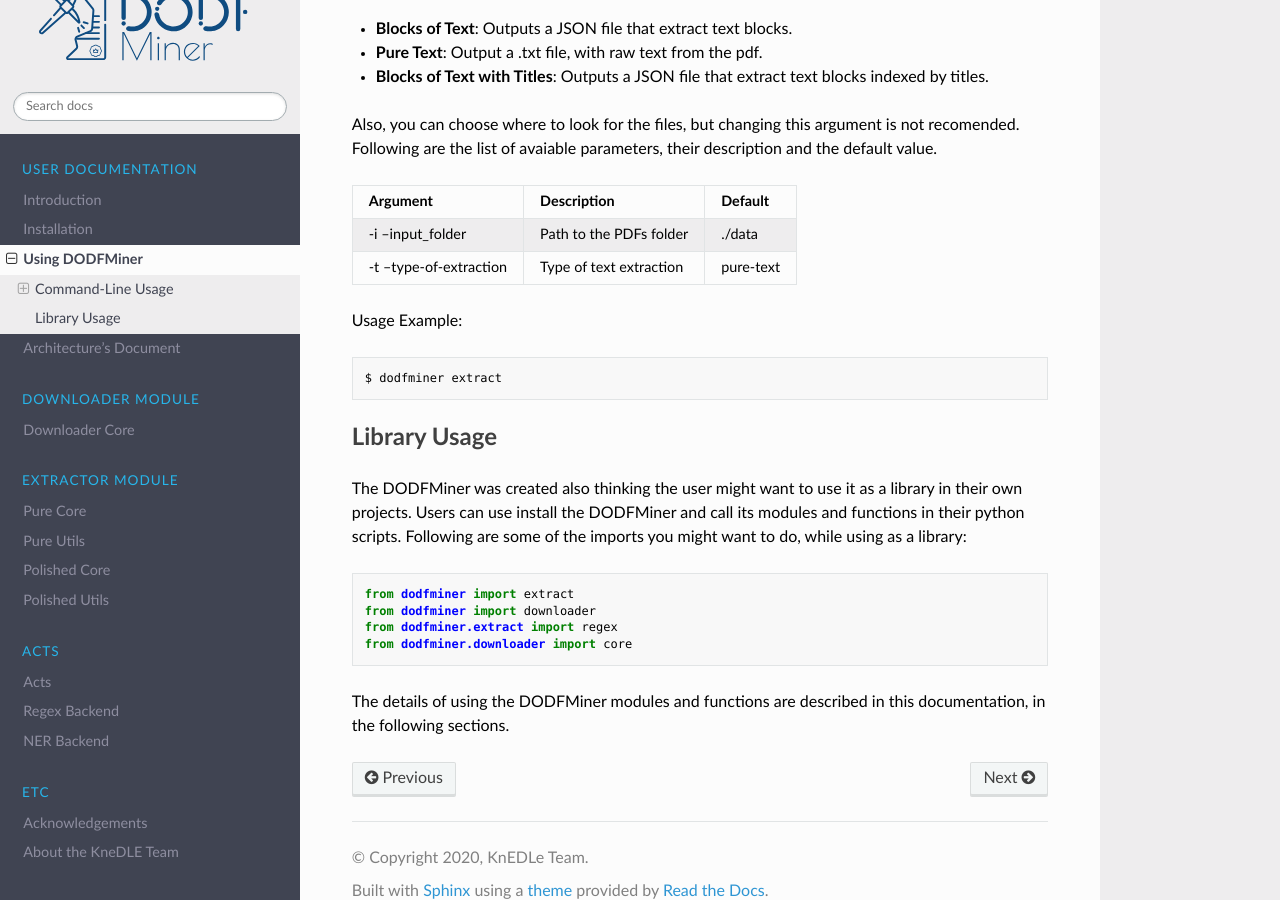
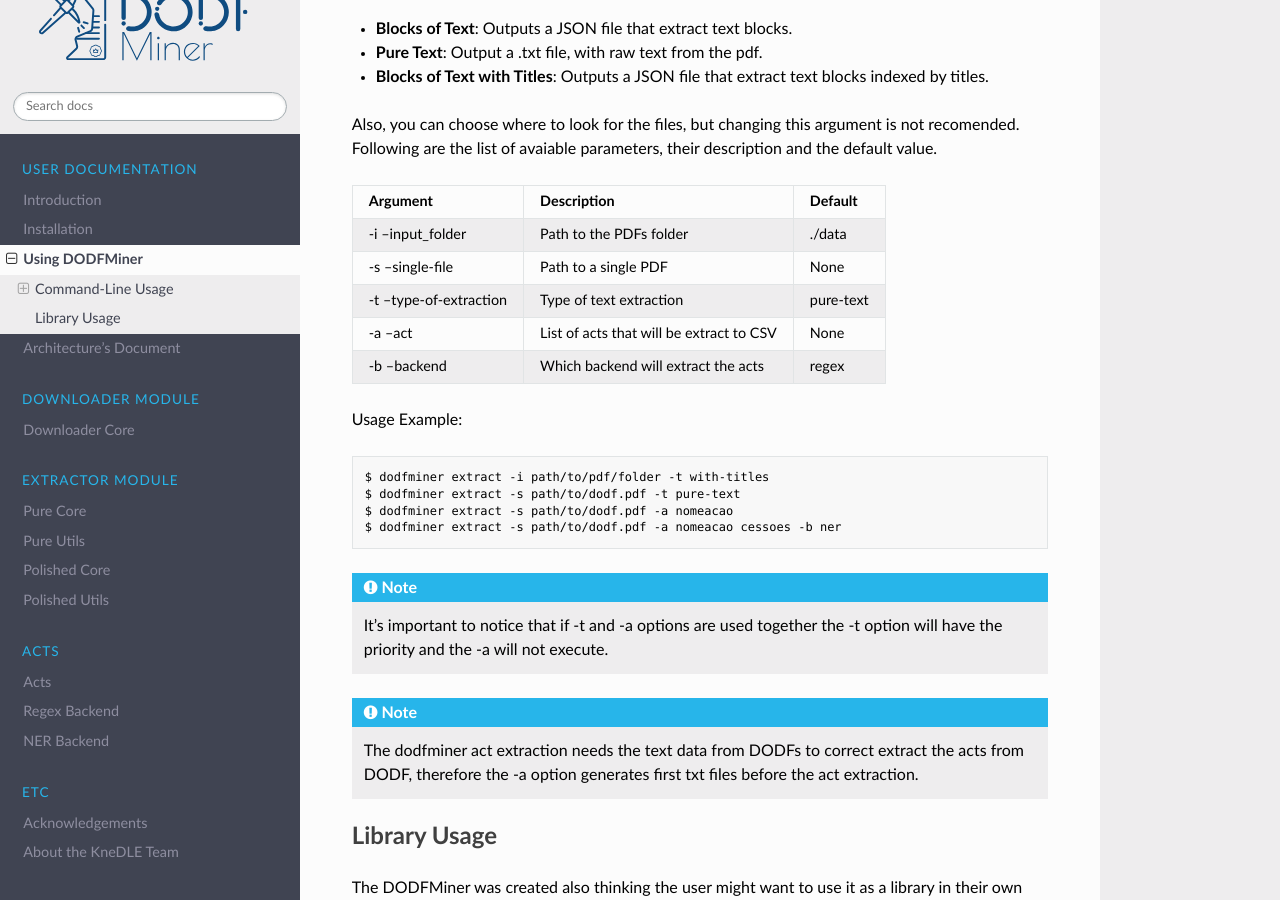
Before and after one commit to UnB-KnEDLe/DODFMiner, a Sphinx documentation site: the page built from docs/source/user/usage.rst, in a window 1280 px wide and 900 px high, scrolled down 1323 px. Built offline with Sphinx 7.4.7 and the Read the Docs theme 2.0.0, drawn with Linux system fonts in a browser that asks for light colours.

Commit message:
cli documentation

```diff
--- a/docs/source/user/usage.rst
+++ b/docs/source/user/usage.rst
@@ -60,17 +60,37 @@ pure text in .txt format and text separated by titles:
 Also, you can choose where to look for the files, but changing this argument is not recomended.
 Following are the list of avaiable parameters, their description and the default value.
 
-+-------------------------+-------------------------------------+------------+
-| Argument                | Description                         | Default    |
-+=========================+=====================================+============+
-| -i --input_folder       | Path to the PDFs folder             | ./data     |
-+-------------------------+-------------------------------------+------------+
-| -t --type-of-extraction | Type of text extraction             | pure-text  |
-+-------------------------+-------------------------------------+------------+
++-------------------------+------------------------------------------+------------+
+| Argument                | Description                              | Default    |
++=========================+==========================================+============+
+| -i --input_folder       | Path to the PDFs folder                  | ./data     |
++-------------------------+------------------------------------------+------------+
+| -s --single-file        | Path to a single PDF                     | None       |
++-------------------------+------------------------------------------+------------+
+| -t --type-of-extraction | Type of text extraction                  | pure-text  |
++-------------------------+------------------------------------------+------------+
+| -a --act                | List of acts that will be extract to CSV | None       |
++-------------------------+------------------------------------------+------------+
+| -b --backend            | Which backend will extract the acts      | regex      |
++-------------------------+------------------------------------------+------------+
+
 
 Usage Example::
 
-    $ dodfminer extract
+    $ dodfminer extract -i path/to/pdf/folder -t with-titles
+    $ dodfminer extract -s path/to/dodf.pdf -t pure-text
+    $ dodfminer extract -s path/to/dodf.pdf -a nomeacao
+    $ dodfminer extract -s path/to/dodf.pdf -a nomeacao cessoes -b ner
+
+.. note::
+
+    It's important to notice that if -t and -a options are used together the -t option will
+    have the priority and the -a will not execute.
+
+.. note::
+
+    The dodfminer act extraction needs the text data from DODFs to correct extract the acts
+    from DODF, therefore the -a option generates first txt files before the act extraction.
 
 Library Usage
 =============
```
